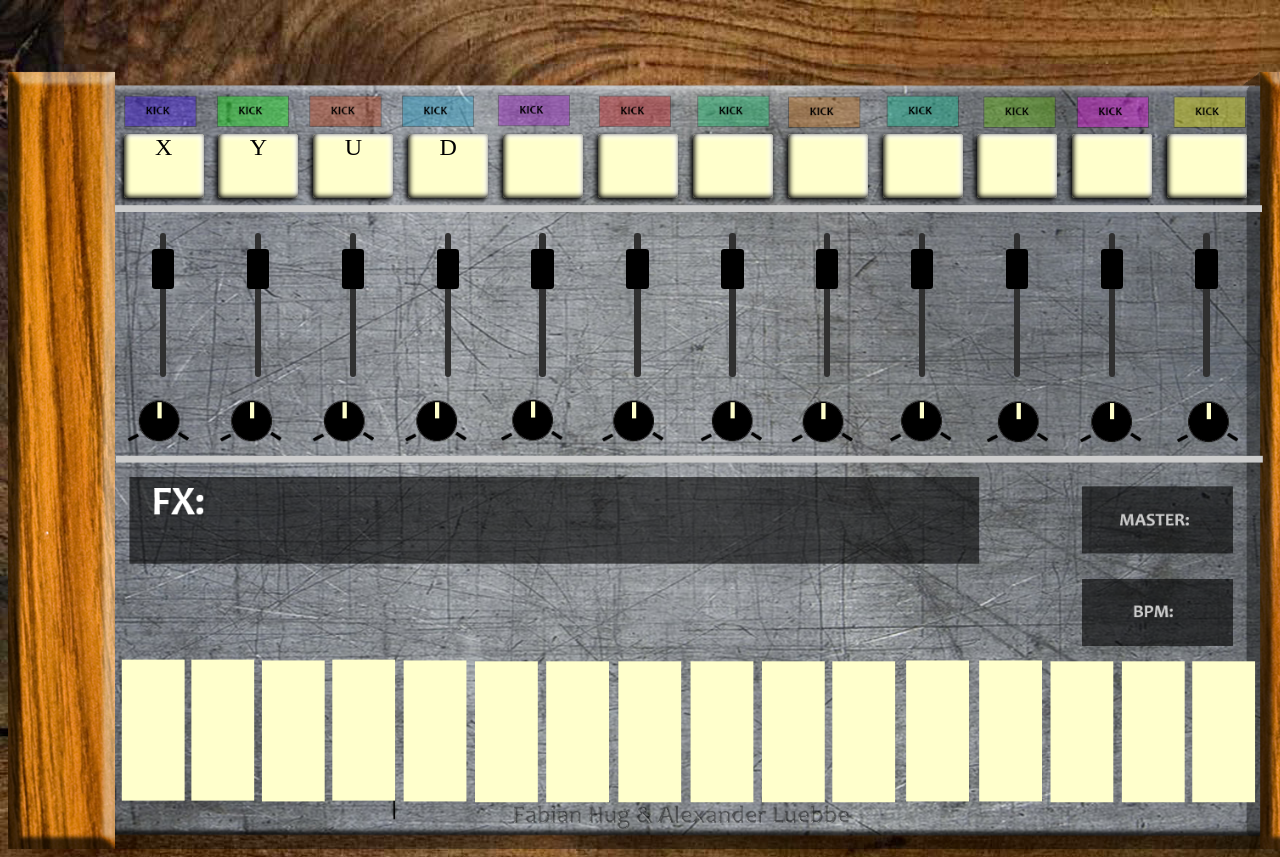
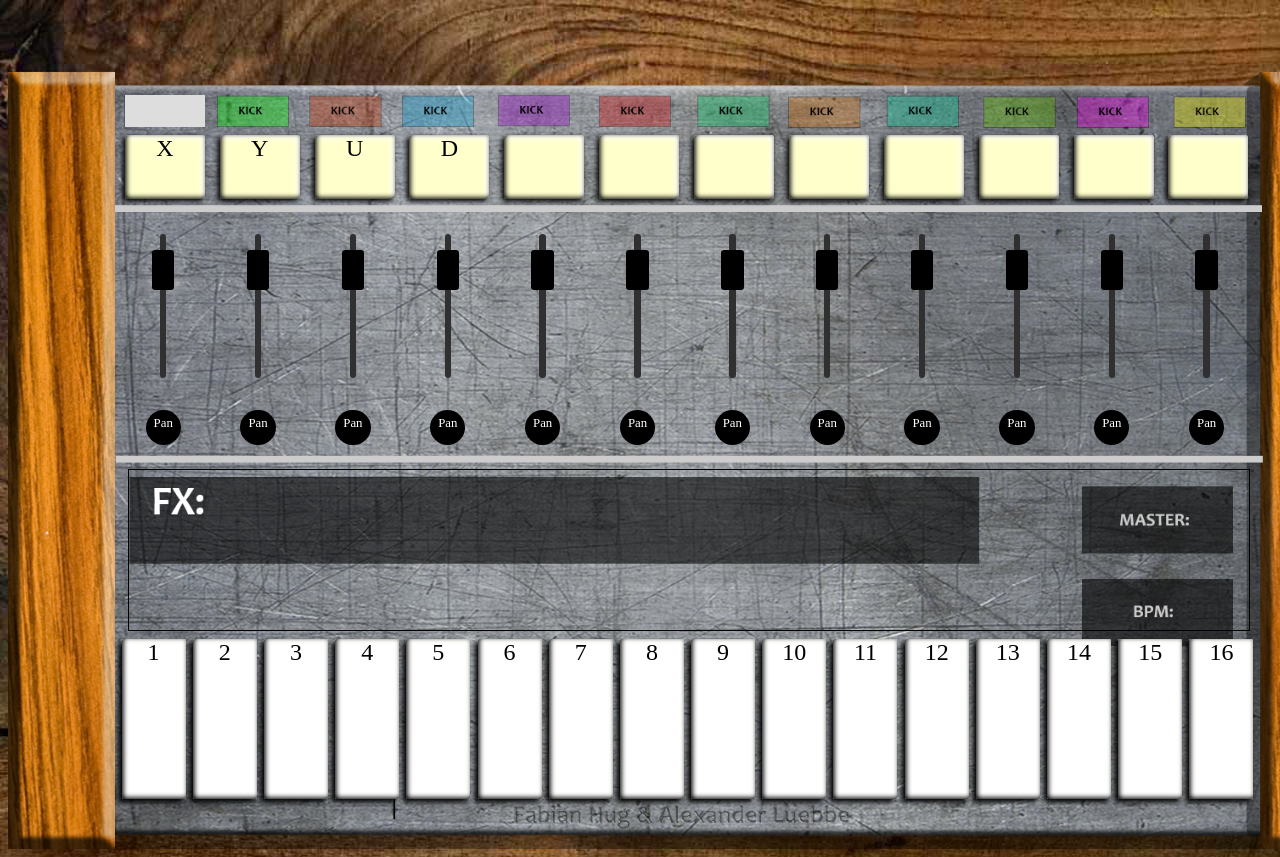
Before and after one commit to Phewz/prg, a PHP site: page / in a window 1280 px wide; the page is wider, and only the part inside the window is pictured. Run offline with PHP 8.4, Linux system fonts and the light colour scheme.

Commit message:
Html/Css Einbauen weiterer Controll-Elemente
Integrieren von:
-Platzhalter für Selector (Vorsorge für Margineinstellungen, etc.)
-Vorläufige Panorama Regler
-Platzhalter für die Global/Master Sektion
-Vorläufige Sequenzer-Buttons

```diff
--- a/css/screen.css
+++ b/css/screen.css
@@ -1,10 +1,9 @@
 *{
-	/*prevent user to select elements*/
 	-webkit-appearance: none;
 	-webkit-user-select: none; /* Chrome/Safari */
 	-moz-user-select: none; /* Firefox */
 	-ms-user-select: none;
-	/*border: 1px dashed blue; /* zur Orientierung*/
+	/*prevent user to select elements*/
 }
 
 html{
@@ -31,54 +30,59 @@ body {
 	width: 85em;
 	margin: auto;
 	margin-top: 5%;
-
-
 }
 
 #devicecontent{
 	overflow: auto;
-	margin-top: 0; /*Positionierung des contents auf der Silbernen Platte*/
+	margin-top: 0; /*Positionierung des contents auf der  Metallplatte*/
+}
+
+
+/*SELECTORS-PLATZHALTER*/
+#selector1{
+	margin-left: 7.3em;
+}
+.selectors{
+	height: 2em;
+	width: 5em;
+	background-color: #ddd;
+	margin-top: 1.5em;
+	margin-bottom: 0.5em;
 }
 
 /*TRIGGERPADS*/
 #trigger1{
-	margin-left: 8.5%;
+	margin-left: 7.3em;
 }
-
 .triggers{
 	vertical-align: top;
 	height: 4em;
 	width: 5em;
 	background-color: #ffffcc;
 	border-radius: 0.2em;
-	margin-top: 4.6%;
 	margin-left: 0.8%;
 	margin-bottom: 0.8%;
-	-webkit-box-shadow: -0.18em 0.18em 0.3em #000000, inset 0.1em -0.1em 0.3em #000000, inset -0.2em 0.2em 0.3em #fffffc;
-	-moz-box-shadow: -0.18em 0.18em 0.3em #000000, inset 0.1em -0.1em 0.3em #000000, inset -0.2em 0.2em 0.3em #fffffc;
+	-webkit-box-shadow: -0.14em 0.14em 0.3em #000000, inset 0.1em -0.1em 0.3em #000000, inset -0.2em 0.2em 0.3em #fffffc;
+	-moz-box-shadow: -0.14em 0.14em 0.3em #000000, inset 0.1em -0.1em 0.3em #000000, inset -0.2em 0.2em 0.3em #fffffc;
 	box-shadow: -0.14em 0.14em 0.3em #000000, inset 0.1em -0.1em 0.3em #000000, inset -0.2em 0.2em 0.3em #fffffc;
 	display: inline-block;
 }
-
 .triggers:active{
 	-webkit-box-shadow: -0.1em 0.1em 0.2em #000000, inset 0.1em -0.1em 0.3em #000000, inset -0.1em 0.1em 0.2em #fffffc, inset 0.5em -0.5em 2em #fffffc, inset -0.1em 0.1em 2.5em #909090;
 	-moz-box-shadow: -0.1em 0.1em 0.2em #000000, inset 0.1em -0.1em 0.3em #000000, inset -0.1em 0.1em 0.2em #fffffc, inset 0.5em -0.5em 2em #fffffc, inset -0.1em 0.1em 2.5em #909090;
 	box-shadow: -0.1em 0.1em 0.2em #000000, inset 0.1em -0.1em 0.3em #000000, inset -0.1em 0.1em 0.2em #fffffc, inset 0.5em -0.5em 2em #fffffc, inset -0.1em 0.1em 2.5em #909090;
 }
-
-/*triggerpad Buchstaben @W*/
+/*triggerpad Beschriftung @W*/
 p{
 	margin:auto;
 	text-align: center;
 	font-size: 150%;
 }
 
-
 /*VOLUMEFADER*/
 #slide1{
 	margin-left: 9.5em;
 }
-
 .slides{
 	vertical-align: top;
 	height: 9em;
@@ -90,7 +94,6 @@ p{
 	margin-bottom: 1em;
 	display: inline-block;
 }
-
 .faders{
 	height: 2.5em;
 	width: 1.4em;
@@ -101,3 +104,56 @@ p{
 	margin-bottom: 1em;
 	display: inline-block;
 }
+
+/*PANORAMAKNOBS*/
+#pan1{
+	margin-left: 8.6em;
+}
+.pans{
+	height: 2.2em;
+	width: 2.2em;
+	background-color: #000;
+	border-radius: 50%;
+	margin-top: 1em;
+	margin-left: 3.48em;
+	display: inline-block;
+}
+.panFont{
+	margin-top: 0.5em;
+	text-align: center;
+	font-size: 80%;
+	color: white;
+}
+
+/*GLOBALSETTINGS-PLATZHALTER*/
+#globalsect{
+	height: 10em;
+	width: 70em;
+	border: 0.1em solid black;
+	margin-top: 1.5em;
+	margin-left: 7.5em;
+	margin-bottom: 0.5em;
+}
+
+/*SEQUENZERBUTTONS*/
+#hit1{
+	margin-left: 7.1em;
+}
+.seqButtons{
+	vertical-align: top;
+	height: 10em;
+	width: 4em;
+	background-color: #fff;
+	border-radius: 0.1em;
+	margin-left: 0.2em;
+	margin-bottom: 1em;
+	-webkit-box-shadow: -0.2em 0.2em 0.3em #000000, inset 0.1em -0.1em 0.3em #000000, inset -0.2em 0.2em 0.3em #fffffc;
+	-moz-box-shadow: -0.2em 0.2em 0.3em #000000, inset 0.1em -0.1em 0.3em #000000, inset -0.2em 0.2em 0.3em #fffffc;
+	box-shadow: -0.2em 0.2em 0.3em #000000, inset 0.1em -0.1em 0.3em #000000, inset -0.2em 0.2em 0.3em #fffffc;
+	display: inline-block;
+}
+.seqButtons:active{ /*Merkt sich den Click noch nicht (JS?)*/
+	-webkit-box-shadow: -0.0em 0.0em 0.2em #000000, inset 0.1em -0.1em 0.3em #000000, inset -0.2em 0.2em 0.3em #fffffc;
+	-moz-box-shadow: -0.0em 0.0em 0.2em #000000, inset 0.1em -0.1em 0.3em #000000, inset -0.2em 0.2em 0.3em #fffffc;
+	box-shadow: -0.0em 0.0em 0.2em #000000, inset 0.1em -0.1em 0.3em #000000, inset -0.2em 0.2em 0.3em #fffffc;
+}
--- a/index.html
+++ b/index.html
@@ -12,10 +12,14 @@
   <body ontouchstart="">
     <!-- JS-To-Do: ladeanimation integrieren, aktueller stand siehe loader.js -->
     <div id = "devicebody">
-
       <div id = "devicecontent">
 
-        <!-- TriggerPad Test -->
+        <!--SelectorSection-->
+        <div>
+          <div id = "selector1" class = "selectors"></div>
+        </div>
+
+        <!-- TriggerPadSection -->
         <div>
           <div id = "trigger1" class = "triggers"><p>X</p></div>
           <div id = "trigger2" class = "triggers"><p>Y</p></div>
@@ -31,8 +35,7 @@
           <div id = "trigger12" class = "triggers"></div>
         </div>
 
-
-        <!-- Fader Test-->
+        <!-- FaderSection-->
         <div>
           <div id = "slide1" class = "slides">
             <div id = "fader1" class = "faders"></div>
@@ -72,6 +75,47 @@
           </div>
         </div>
 
+        <!--PanningSection-->
+        <div>
+          <div id = "pan1" class = "pans"><p class = "panFont" >Pan</p></div>
+          <div id = "pan2" class = "pans"><p class = "panFont" >Pan</p></div>
+          <div id = "pan3" class = "pans"><p class = "panFont" >Pan</p></div>
+          <div id = "pan4" class = "pans"><p class = "panFont" >Pan</p></div>
+          <div id = "pan5" class = "pans"><p class = "panFont" >Pan</p></div>
+          <div id = "pan6" class = "pans"><p class = "panFont" >Pan</p></div>
+          <div id = "pan7" class = "pans"><p class = "panFont" >Pan</p></div>
+          <div id = "pan8" class = "pans"><p class = "panFont" >Pan</p></div>
+          <div id = "pan9" class = "pans"><p class = "panFont" >Pan</p></div>
+          <div id = "pan10" class = "pans"><p class = "panFont" >Pan</p></div>
+          <div id = "pan11" class = "pans"><p class = "panFont" >Pan</p></div>
+          <div id = "pan12" class = "pans"><p class = "panFont" >Pan</p></div>
+        </div>
+
+        <!--GlobalSection-->
+        <div>
+          <div id = "globalsect"></div>
+        </div>
+
+        <!--SequenzerSection -->
+        <div>
+          <div id = "hit1" class = "seqButtons"><p>1</p></div>
+          <div id = "hit2" class = "seqButtons"><p>2</p></div>
+          <div id = "hit3" class = "seqButtons"><p>3</p></div>
+          <div id = "hit4" class = "seqButtons"><p>4</p></div>
+          <div id = "hit5" class = "seqButtons"><p>5</p></div>
+          <div id = "hit6" class = "seqButtons"><p>6</p></div>
+          <div id = "hit7" class = "seqButtons"><p>7</p></div>
+          <div id = "hit8" class = "seqButtons"><p>8</p></div>
+          <div id = "hit9" class = "seqButtons"><p>9</p></div>
+          <div id = "hit10" class = "seqButtons"><p>10</p></div>
+          <div id = "hit11" class = "seqButtons"><p>11</p></div>
+          <div id = "hit12" class = "seqButtons"><p>12</p></div>
+          <div id = "hit13" class = "seqButtons"><p>13</p></div>
+          <div id = "hit14" class = "seqButtons"><p>14</p></div>
+          <div id = "hit15" class = "seqButtons"><p>15</p></div>
+          <div id = "hit16" class = "seqButtons"><p>16</p></div>
+        </div>
+
       </div>
     </div>
   <!-- drumkey test js import, am Ende des body Tags aufgrund von DOM -->
```
Also changed, not shown: images/Gui-Skizze02.png.
